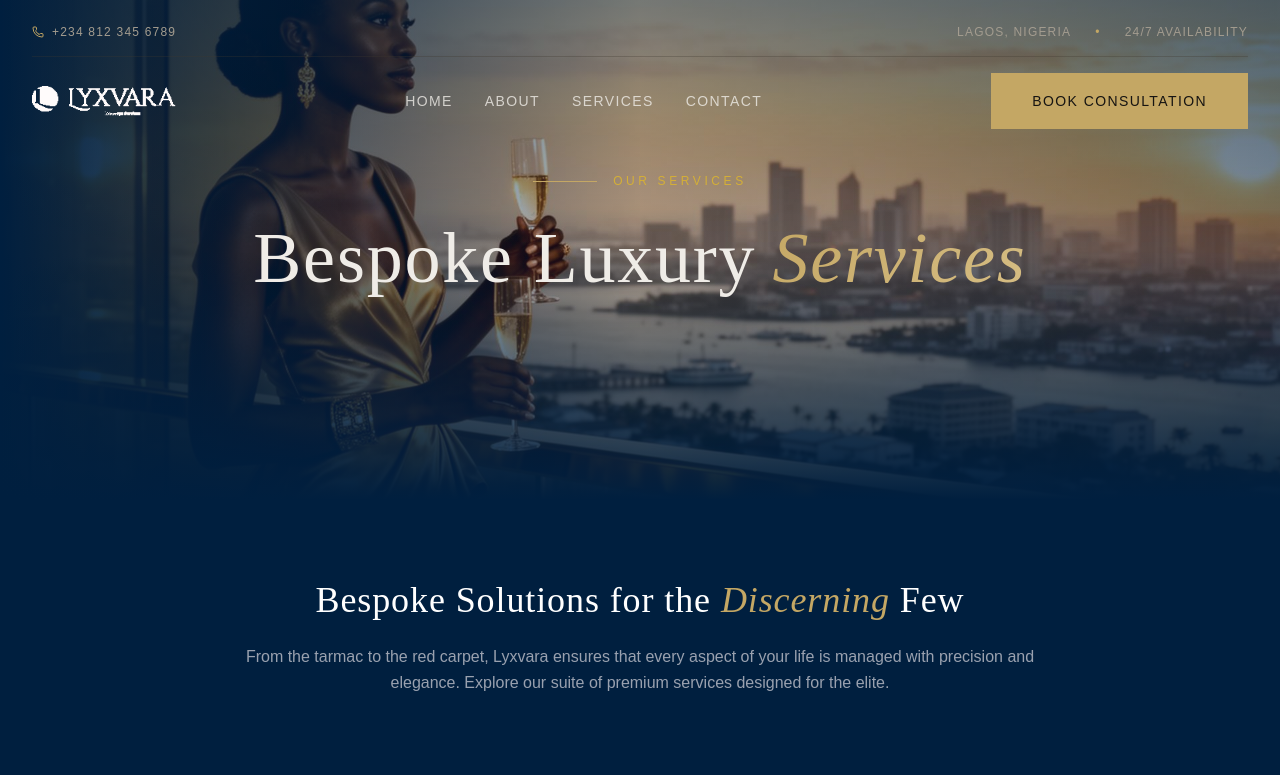
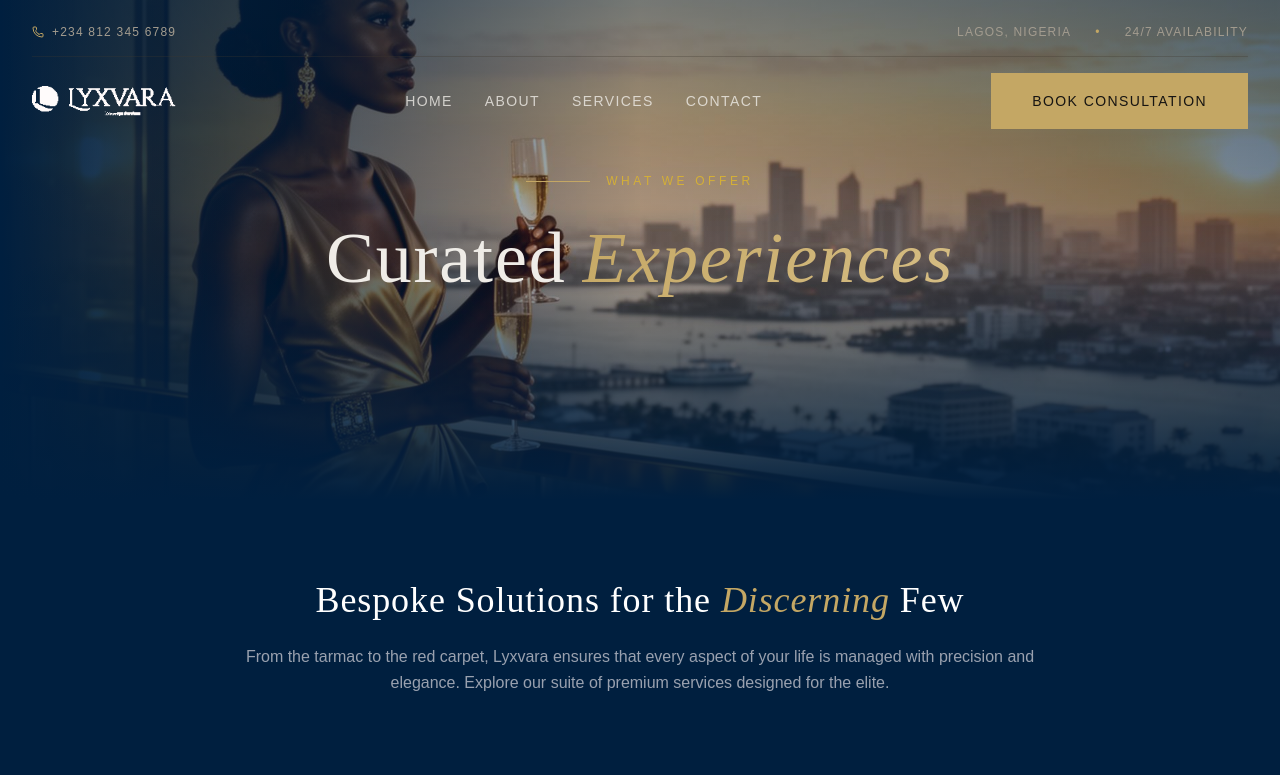
Before and after one commit to askphantom/lyxvara, a Next.js app: page /services in a window 1280 px wide. Shown: the top 775 px of the page. Built offline with nearby package versions, Linux system fonts and the light colour scheme.

Commit message:
updated pages

```diff
--- a/app/about/page.tsx
+++ b/app/about/page.tsx
@@ -5,7 +5,7 @@ import { faAward, faHandshake } from "@fortawesome/free-solid-svg-icons";
 export default function page() {
   return (
     <>
-      <PageHeader />
+      <PageHeader toptext="Who Ww Are" text1="Crafting Your" text2="Legacy" />
       <section className="py-24 bg-background-dark relative overflow-hidden">
         <div className="max-w-7xl mx-auto px-6">
           <div className="flex flex-col lg:flex-row gap-20 items-center">
--- a/app/services/page.tsx
+++ b/app/services/page.tsx
@@ -11,11 +11,7 @@ import {
 export default function page() {
   return (
     <>
-      <PageHeader
-        toptext="Our Services"
-        text1="Bespoke Luxury"
-        text2="Services"
-      />
+      <PageHeader toptext="What We Offer" text1="Curated" text2="Experiences" />
       <section className="py-20 bg-background-dark">
         <div className="max-w-4xl mx-auto px-6 text-center">
           <h2 className="font-display text-3xl md:text-4xl text-white mb-6">
```
